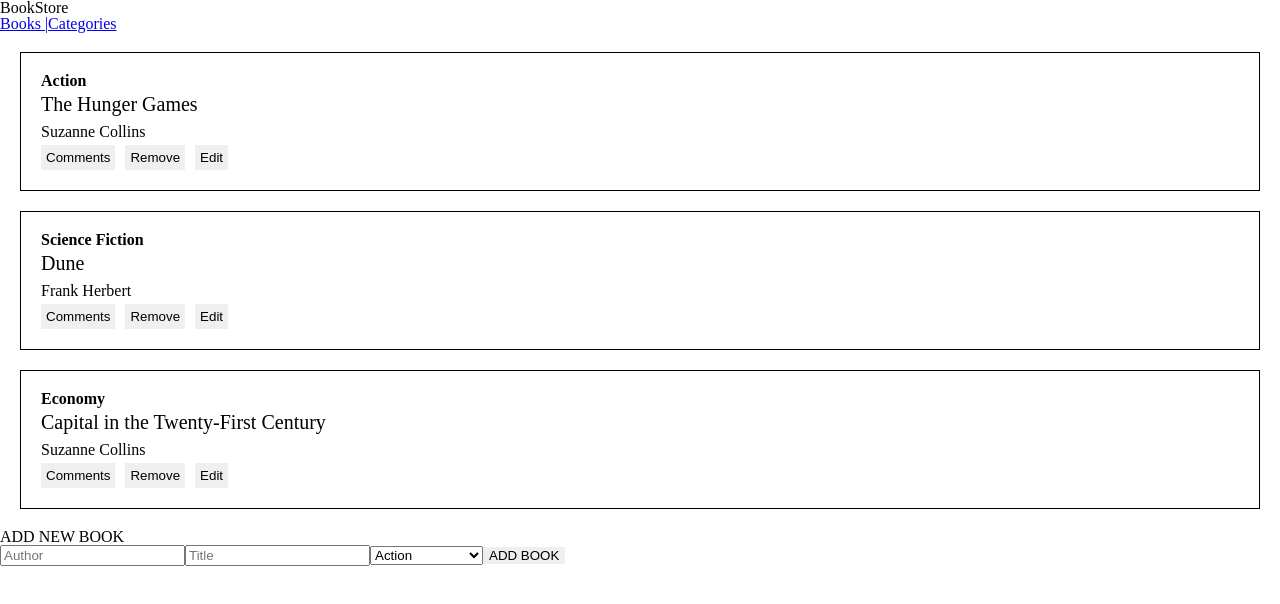
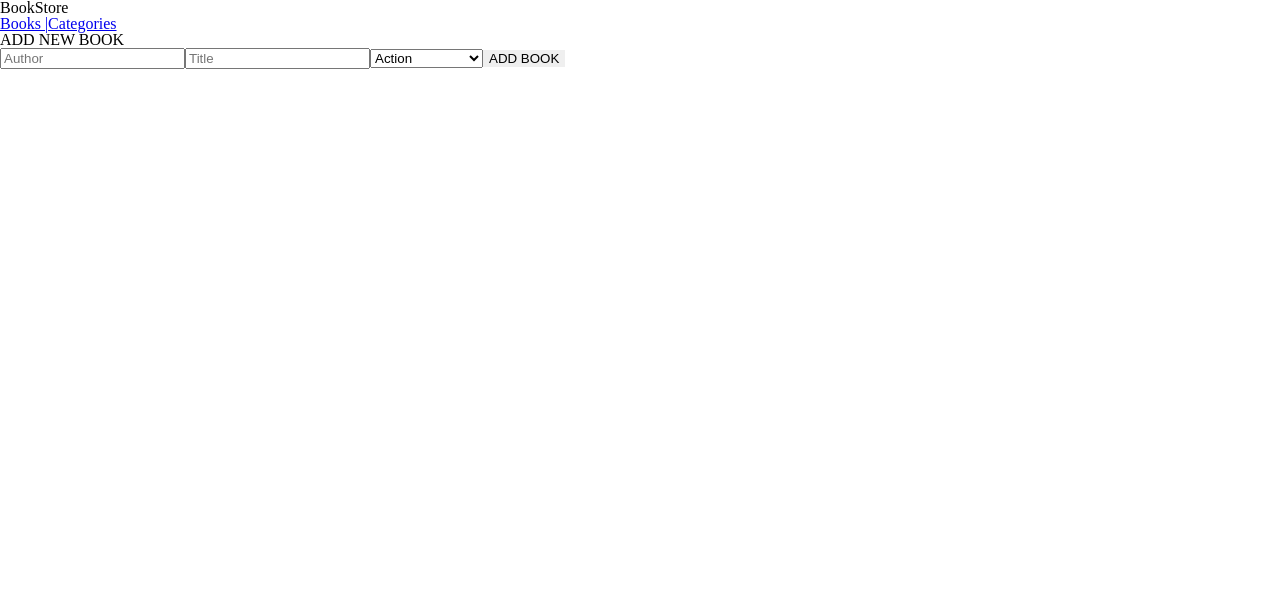
Before and after one commit to John-Arboleda/bookstore-app, a React (Create React App) app: page / in a window 1280 px wide. Shown: the top 604 px of the page. Built offline with nearby package versions, Linux system fonts and the light colour scheme.

Commit message:
Add functionality display bookItems

```diff
--- a/src/components/BookItem.js
+++ b/src/components/BookItem.js
@@ -2,33 +2,13 @@
 import './reset.css';
 import styles from './BookItem.module.css';
 
-function BookItem() {
+function BookItem({ book }) {
   return (
     <div>
     <div className={styles.bookItem}>
       <p className={styles.itemCategory}>Action</p>
-      <h2 className={styles.itemTitle}>The Hunger Games</h2>
-      <p className={styles.itemAuthor}>Suzanne Collins</p>
-      <ul className={styles.itemActions}>
-        <li><button type="button" onClick="">Comments</button></li>
-        <li><button type="button" onClick="">Remove</button></li>
-        <li><button type="button" onClick="">Edit</button></li>
-      </ul>
-    </div>
-    <div className={styles.bookItem}>
-      <p className={styles.itemCategory}>Science Fiction</p>
-      <h2 className={styles.itemTitle}>Dune</h2>
-      <p className={styles.itemAuthor}>Frank Herbert</p>
-      <ul className={styles.itemActions}>
-        <li><button type="button" onClick="">Comments</button></li>
-        <li><button type="button" onClick="">Remove</button></li>
-        <li><button type="button" onClick="">Edit</button></li>
-      </ul>
-    </div>
-    <div className={styles.bookItem}>
-      <p className={styles.itemCategory}>Economy</p>
-      <h2 className={styles.itemTitle}>Capital in the Twenty-First Century</h2>
-      <p className={styles.itemAuthor}>Suzanne Collins</p>
+      <h2 className={styles.itemTitle}>{book.title}</h2>
+      <p className={styles.itemAuthor}>{book.author}</p>
       <ul className={styles.itemActions}>
         <li><button type="button" onClick="">Comments</button></li>
         <li><button type="button" onClick="">Remove</button></li>
--- a/src/components/Books.js
+++ b/src/components/Books.js
@@ -1,12 +1,17 @@
 import React from 'react';
+import { useSelector } from 'react-redux';
 import BookItem from './BookItem';
 import NewBook from './NewBook';
 
 function Books() {
+  const books = useSelector((state) => state.booksReducer);
   return (
     <div>
       <ul>
-        <li><BookItem /></li>
+        {books.map((book) => (
+          <li><BookItem key={book.id} book={book} /></li>
+        ))}
+
       </ul>
       <NewBook />
     </div>
```
